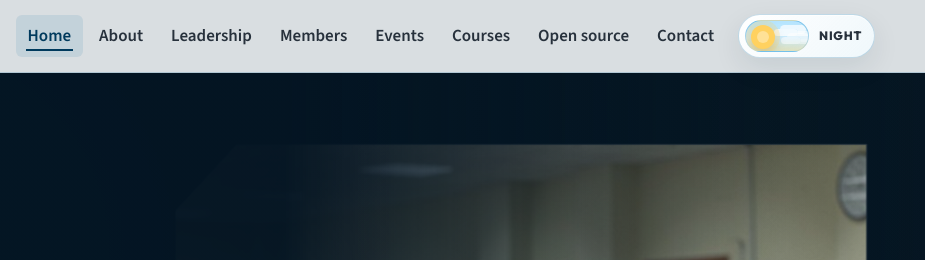
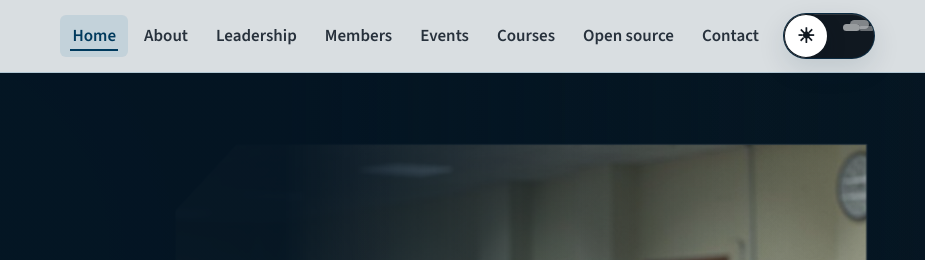
Before and after one commit to ieeenucespwr/ieeenucespwr, a website: page index.html in a window 1280 px wide. Shown: the top 260 px of the page, 355-1280 px from the left. Drawn offline with nearby package versions, Linux system fonts and the light colour scheme.

Commit message:
Replace theme toggle with switch control

```diff
--- a/assets/js/theme.js
+++ b/assets/js/theme.js
@@ -33,55 +33,55 @@
     return root.dataset.theme === "dark" ? "dark" : "light";
   }
 
+  let toggleCount = 0;
+
   function syncToggle(control) {
-    const label = control.querySelector(".theme-toggle-label");
+    const input = control.querySelector(".theme-switch__input");
     const theme = currentTheme();
     const next = theme === "dark" ? "light" : "dark";
 
     control.dataset.themeState = theme;
-    if (label) label.textContent = next === "dark" ? "Night" : "Day";
-    control.setAttribute("aria-label", "Switch to " + next + " theme");
-    control.setAttribute("aria-pressed", String(theme === "dark"));
+    if (input) {
+      input.checked = theme === "dark";
+      input.setAttribute("aria-label", "Switch to " + next + " theme");
+      input.setAttribute("aria-checked", String(theme === "dark"));
+    }
   }
 
   function syncToggles() {
-    document.querySelectorAll(".theme-toggle").forEach(syncToggle);
+    document.querySelectorAll(".theme-switch").forEach(syncToggle);
   }
 
   function createToggle() {
-    const control = document.createElement("button");
-    control.className = "theme-toggle";
-    control.type = "button";
+    toggleCount += 1;
+    const control = document.createElement("div");
+    const id = "theme-switch-" + toggleCount;
+    control.className = "theme-switch";
     control.innerHTML = [
-      '<span class="theme-toggle-scene" aria-hidden="true">',
-      '  <span class="theme-toggle-sky">',
-      '    <span class="theme-cloud theme-cloud-one"></span>',
-      '    <span class="theme-cloud theme-cloud-two"></span>',
-      '    <span class="theme-star theme-star-one"></span>',
-      '    <span class="theme-star theme-star-two"></span>',
-      '    <span class="theme-star theme-star-three"></span>',
-      '  </span>',
-      '  <span class="theme-toggle-orb"><span></span></span>',
-      '</span>',
-      '<span class="theme-toggle-label"></span>'
+      '<input id="' + id + '" class="theme-switch__input" name="theme-switch" type="checkbox" role="switch">',
+      '<label class="theme-switch__label" for="' + id + '"><span class="sr-only">Toggle dark mode</span></label>'
     ].join('');
-    control.addEventListener("click", () => {
-      const next = currentTheme() === "dark" ? "light" : "dark";
+
+    const input = control.querySelector(".theme-switch__input");
+    input.addEventListener("change", () => {
+      const next = input.checked ? "dark" : "light";
       applyTheme(next);
       saveTheme(next);
       syncToggles();
     });
+
     ["pointerdown", "pointerup", "pointerleave", "blur"].forEach((eventName) => {
-      control.addEventListener(eventName, () => {
+      input.addEventListener(eventName, () => {
         control.classList.toggle("is-pressed", eventName === "pointerdown");
       });
     });
+
     syncToggle(control);
     return control;
   }
 
   function mountToggle(target) {
-    if (!target || target.querySelector(".theme-toggle")) return;
+    if (!target || target.querySelector(".theme-switch")) return;
     target.append(createToggle());
   }
 
--- a/styles.css
+++ b/styles.css
@@ -237,236 +237,124 @@ button {
   background: var(--ink);
 }
 
-.theme-toggle {
-  min-height: 44px;
+.theme-switch {
   position: relative;
-  display: inline-flex;
-  align-items: center;
-  gap: 10px;
+  display: inline-block;
+  flex: 0 0 auto;
+  width: 92px;
+  height: 46px;
   margin-left: 8px;
-  padding: 5px 12px 5px 6px;
-  border: 1px solid rgba(0, 95, 150, 0.22);
+}
+
+.theme-switch__input {
+  position: absolute;
+  inset: 0;
+  z-index: 2;
+  width: 100%;
+  height: 100%;
+  margin: 0;
+  opacity: 0;
+  cursor: pointer;
+}
+
+.theme-switch__label {
+  position: relative;
+  display: block;
+  width: 100%;
+  height: 100%;
+  overflow: hidden;
+  border: 1px solid rgba(0, 95, 150, 0.28);
   border-radius: 999px;
-  background:
-    linear-gradient(135deg, rgba(255, 255, 255, 0.74), rgba(238, 247, 251, 0.92)),
-    var(--surface);
-  color: var(--nav-text);
-  font-family: "Outfit", sans-serif;
-  font-size: 0.76rem;
+  background: #101820;
+  box-shadow:
+    inset 0 1px 0 rgba(255, 255, 255, 0.12),
+    0 10px 28px rgba(5, 39, 58, 0.12);
+  transition:
+    background-color 260ms var(--ease-out-quart),
+    border-color 220ms var(--ease-out-quart),
+    box-shadow 220ms var(--ease-out-quart);
+}
+
+.theme-switch__label::before {
+  content: "☀";
+  position: absolute;
+  inset: -1px auto -1px -1px;
+  display: grid;
+  place-items: center;
+  width: 46px;
+  height: 46px;
+  border: 2px solid #101820;
+  border-radius: 50%;
+  background: #ffffff;
+  color: #101820;
+  font-family: "Outfit", system-ui, sans-serif;
+  font-size: 1.28rem;
   font-weight: 800;
-  letter-spacing: 0.06em;
   line-height: 1;
-  text-transform: uppercase;
-  overflow: hidden;
-  isolation: isolate;
-  box-shadow:
-    inset 0 1px 0 rgba(255, 255, 255, 0.7),
-    0 10px 28px rgba(5, 39, 58, 0.09);
-}
-
-.theme-toggle::before {
+  box-sizing: border-box;
+  box-shadow: 0 8px 18px rgba(4, 21, 35, 0.2);
+  transition:
+    transform 280ms var(--ease-out-expo),
+    background-color 260ms var(--ease-out-quart),
+    border-color 260ms var(--ease-out-quart),
+    color 260ms var(--ease-out-quart),
+    box-shadow 260ms var(--ease-out-quart);
+}
+
+.theme-switch__label::after {
   content: "";
   position: absolute;
-  inset: 0;
-  z-index: -1;
-  background: linear-gradient(90deg, transparent, rgba(0, 95, 150, 0.12), transparent);
-  transform: translateX(-110%);
-  transition: transform 420ms var(--ease-out-expo);
-}
-
-.theme-toggle:hover,
-.theme-toggle:focus-visible {
+  inset: 10px 14px auto auto;
+  width: 17px;
+  height: 7px;
+  border-radius: 999px;
+  background: rgba(255, 255, 255, 0.82);
+  box-shadow:
+    8px -3px 0 1px rgba(255, 255, 255, 0.68),
+    15px 1px 0 -1px rgba(255, 255, 255, 0.52);
+  opacity: 0.7;
+  transition:
+    opacity 220ms var(--ease-out-quart),
+    transform 280ms var(--ease-out-expo);
+}
+
+.theme-switch:hover .theme-switch__label,
+.theme-switch__input:focus-visible + .theme-switch__label {
   border-color: var(--blue);
-  color: var(--blue-dark);
   box-shadow:
-    inset 0 1px 0 rgba(255, 255, 255, 0.78),
-    0 14px 34px rgba(5, 39, 58, 0.13);
-}
-
-.theme-toggle:hover::before,
-.theme-toggle:focus-visible::before {
-  transform: translateX(110%);
-}
-
-.theme-toggle:focus-visible {
+    inset 0 1px 0 rgba(255, 255, 255, 0.16),
+    0 14px 34px rgba(5, 39, 58, 0.16);
+}
+
+.theme-switch__input:focus-visible + .theme-switch__label {
   outline: 3px solid rgba(98, 194, 242, 0.34);
   outline-offset: 3px;
 }
 
-.theme-toggle-scene {
-  position: relative;
-  display: block;
-  flex: 0 0 64px;
-  width: 64px;
-  height: 32px;
-  border: 1px solid rgba(0, 95, 150, 0.2);
-  border-radius: 999px;
-  overflow: hidden;
-  background:
-    linear-gradient(180deg, #8ed8ff 0%, #d8f3ff 58%, #fff4c2 100%);
+.theme-switch__input:checked + .theme-switch__label {
+  border-color: rgba(255, 255, 255, 0.34);
+  background: #ffffff;
   box-shadow:
-    inset 0 8px 14px rgba(255, 255, 255, 0.4),
-    inset 0 -10px 16px rgba(0, 95, 150, 0.14);
-  transition:
-    background 360ms var(--ease-out-quart),
-    border-color 220ms var(--ease-out-quart),
-    box-shadow 360ms var(--ease-out-quart);
-}
-
-.theme-toggle-sky,
-.theme-toggle-orb,
-.theme-cloud,
-.theme-star {
-  position: absolute;
-}
-
-.theme-toggle-sky {
-  inset: 0;
-}
-
-.theme-toggle-orb {
-  top: 4px;
-  left: 5px;
-  z-index: 2;
-  width: 24px;
-  height: 24px;
-  border-radius: 50%;
-  background: #ffd15f;
-  box-shadow:
-    0 0 0 5px rgba(255, 209, 95, 0.24),
-    0 5px 12px rgba(101, 68, 11, 0.22);
-  transition:
-    transform 460ms var(--ease-out-expo),
-    background-color 260ms var(--ease-out-quart),
-    box-shadow 360ms var(--ease-out-quart);
-}
-
-.theme-toggle-orb span,
-.theme-toggle-orb::before,
-.theme-toggle-orb::after {
-  content: "";
-  position: absolute;
-  border-radius: 50%;
-  background: rgba(255, 255, 255, 0.34);
-  transition:
-    opacity 260ms var(--ease-out-quart),
-    transform 360ms var(--ease-out-quart),
-    background-color 260ms var(--ease-out-quart);
-}
-
-.theme-toggle-orb span {
-  inset: 6px;
-}
-
-.theme-toggle-orb::before {
-  width: 5px;
-  height: 5px;
-  left: 6px;
-  top: 7px;
+    inset 0 1px 0 rgba(255, 255, 255, 0.86),
+    0 12px 30px rgba(0, 0, 0, 0.18);
+}
+
+.theme-switch__input:checked + .theme-switch__label::before {
+  content: "☾";
+  color: #ffffff;
+  border-color: #ffffff;
+  background: #101820;
+  box-shadow: 0 8px 18px rgba(4, 21, 35, 0.26);
+  transform: translateX(46px);
+}
+
+.theme-switch__input:checked + .theme-switch__label::after {
   opacity: 0;
-}
-
-.theme-toggle-orb::after {
-  width: 7px;
-  height: 7px;
-  right: 5px;
-  bottom: 5px;
-  opacity: 0;
-}
-
-.theme-cloud {
-  height: 7px;
-  border-radius: 999px;
-  background: rgba(255, 255, 255, 0.86);
-  box-shadow:
-    7px -3px 0 1px rgba(255, 255, 255, 0.78),
-    15px 1px 0 -1px rgba(255, 255, 255, 0.68);
-  opacity: 0.9;
-  transition:
-    opacity 240ms var(--ease-out-quart),
-    transform 420ms var(--ease-out-expo);
-}
-
-.theme-cloud-one {
-  width: 24px;
-  left: 28px;
-  top: 8px;
-}
-
-.theme-cloud-two {
-  width: 20px;
-  left: 35px;
-  bottom: 7px;
-  opacity: 0.62;
-}
-
-.theme-star {
-  width: 3px;
-  height: 3px;
-  border-radius: 50%;
-  background: #e9f6ff;
-  opacity: 0;
-  transform: translateY(7px) scale(0.6);
-  transition:
-    opacity 260ms var(--ease-out-quart),
-    transform 420ms var(--ease-out-expo);
-}
-
-.theme-star-one { left: 12px; top: 8px; }
-.theme-star-two { left: 23px; top: 20px; width: 2px; height: 2px; }
-.theme-star-three { right: 12px; top: 10px; width: 2px; height: 2px; }
-
-.theme-toggle-label {
-  min-width: 34px;
-  text-align: left;
-}
-
-html[data-theme="dark"] .theme-toggle {
-  border-color: rgba(98, 194, 242, 0.28);
-  background:
-    linear-gradient(135deg, rgba(13, 27, 35, 0.92), rgba(7, 16, 22, 0.94)),
-    var(--surface);
-  box-shadow:
-    inset 0 1px 0 rgba(255, 255, 255, 0.08),
-    0 12px 30px rgba(0, 0, 0, 0.28);
-}
-
-html[data-theme="dark"] .theme-toggle-scene {
-  border-color: rgba(98, 194, 242, 0.24);
-  background:
-    linear-gradient(180deg, #061722 0%, #0c2a3a 60%, #123647 100%);
-  box-shadow:
-    inset 0 8px 18px rgba(0, 0, 0, 0.36),
-    inset 0 -8px 16px rgba(98, 194, 242, 0.08);
-}
-
-html[data-theme="dark"] .theme-toggle-orb {
-  transform: translateX(30px) rotate(145deg);
-  background: #dceaf6;
-  box-shadow:
-    0 0 0 5px rgba(220, 234, 246, 0.12),
-    0 0 16px rgba(160, 214, 255, 0.4);
-}
-
-html[data-theme="dark"] .theme-toggle-orb span,
-html[data-theme="dark"] .theme-toggle-orb::before,
-html[data-theme="dark"] .theme-toggle-orb::after {
-  background: rgba(92, 122, 140, 0.38);
-  opacity: 1;
-}
-
-html[data-theme="dark"] .theme-toggle-orb span {
-  transform: translate(-2px, 1px) scale(0.64);
-}
-
-html[data-theme="dark"] .theme-cloud {
-  opacity: 0;
-  transform: translateX(-16px) translateY(6px);
-}
-
-html[data-theme="dark"] .theme-star {
-  opacity: 1;
-  transform: translateY(0) scale(1);
+  transform: translateX(-18px) translateY(8px);
+}
+
+.theme-switch.is-pressed {
+  transform: translate3d(0, 1px, 0) scale(0.98);
 }
 
 html[data-theme="dark"] .hero-shade {
@@ -1264,10 +1152,8 @@ h3 {
     margin-top: 8px;
   }
 
-  .theme-toggle {
-    justify-content: center;
+  .theme-switch {
     margin: 8px 0 0;
-    width: 100%;
   }
 
   .hero-ledger,
@@ -1567,7 +1453,7 @@ body.motion-ready .hero-ledger {
 
 .button,
 .nav-menu a,
-.theme-toggle,
+.theme-switch,
 .link-row a,
 .text-link,
 .filter-button,
@@ -1598,7 +1484,7 @@ body.motion-ready .hero-ledger {
 
 .button.is-pressed,
 .filter-button.is-pressed,
-.theme-toggle.is-pressed {
+.theme-switch.is-pressed {
   transform: translate3d(0, 1px, 0) scale(0.98);
 }
 
```
